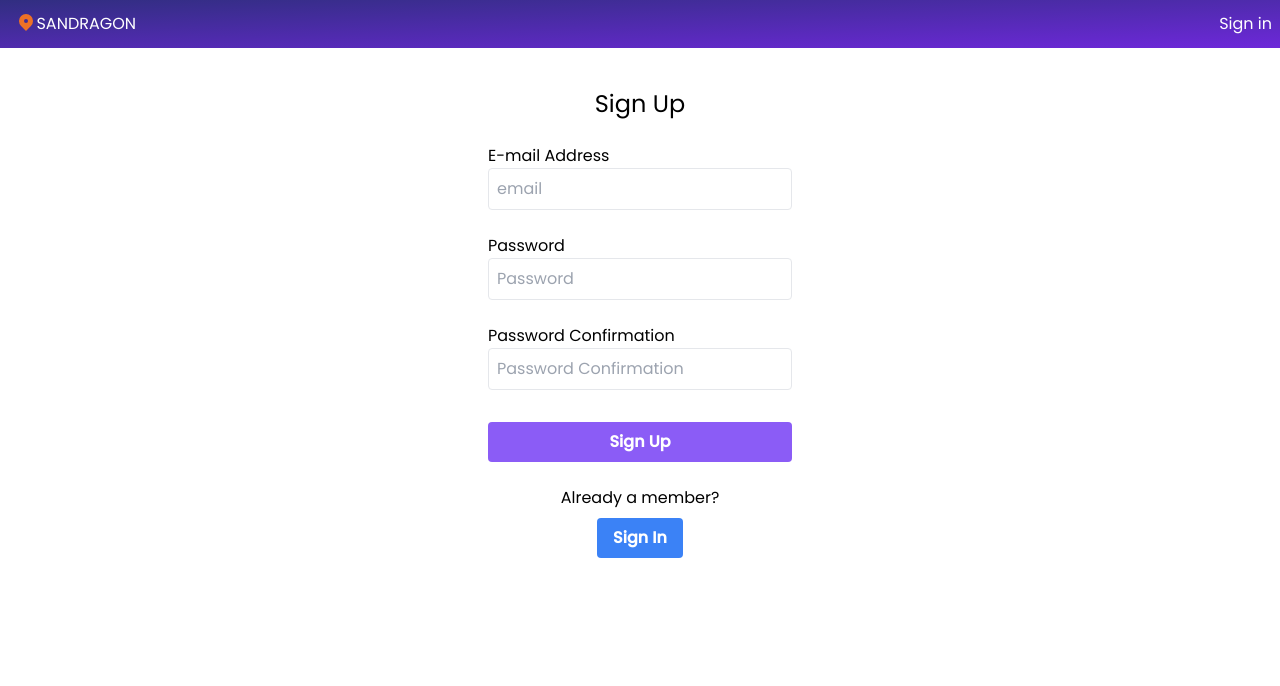
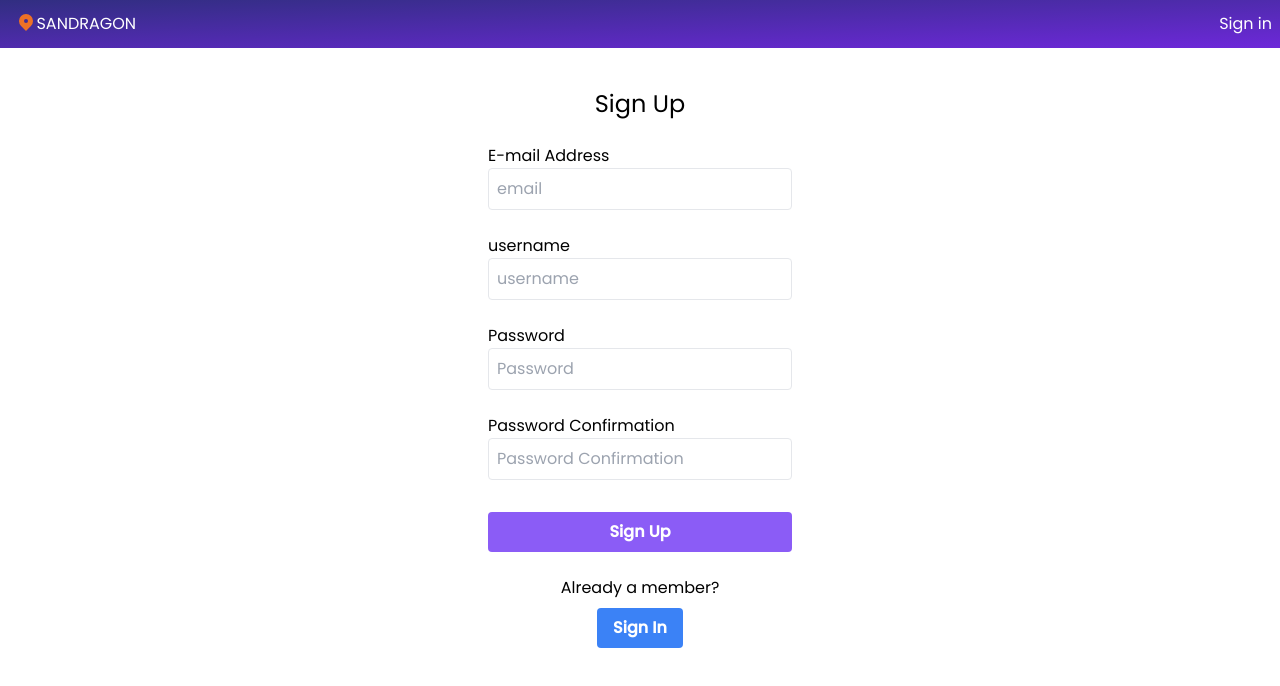
Before and after one commit to sethgabrielbrady/vue-sandragon-fe, a Vue app: page /signup in a window 1280 px wide. Shown: the top 686 px of the page. Built offline with nearby package versions, Linux system fonts and the light colour scheme.

Commit message:
Adds username

```diff
--- a/src/components/Signup.vue
+++ b/src/components/Signup.vue
@@ -10,10 +10,10 @@
           <input type="email" v-model="email" class="input border rounded p-2 w-full" id="email" placeholder="email">
         </div>
 
-        <!-- <div class="mb-6">
+        <div class="mb-6">
           <label for="username" class="label">username</label>
           <input type="username" v-model="username" class="input border rounded p-2 w-full" id="username" placeholder="username">
-        </div> -->
+        </div>
 
         <div class="mb-6">
           <label for="password" class="label">Password</label>
@@ -47,6 +47,7 @@ export default {
       email: '',
       password: '',
       password_confirmation: '',
+      username: '',
       error: ''
     }
   },
```
